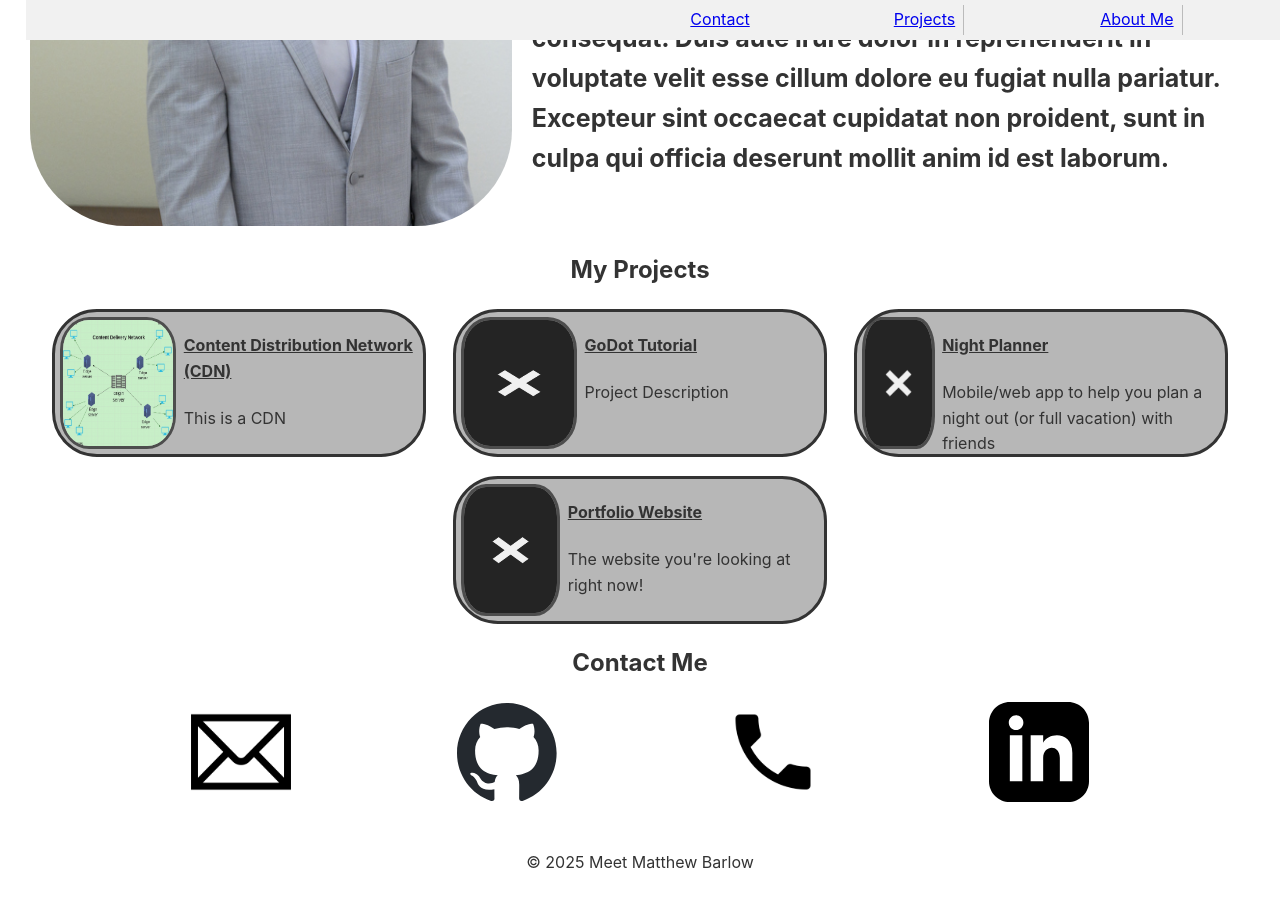
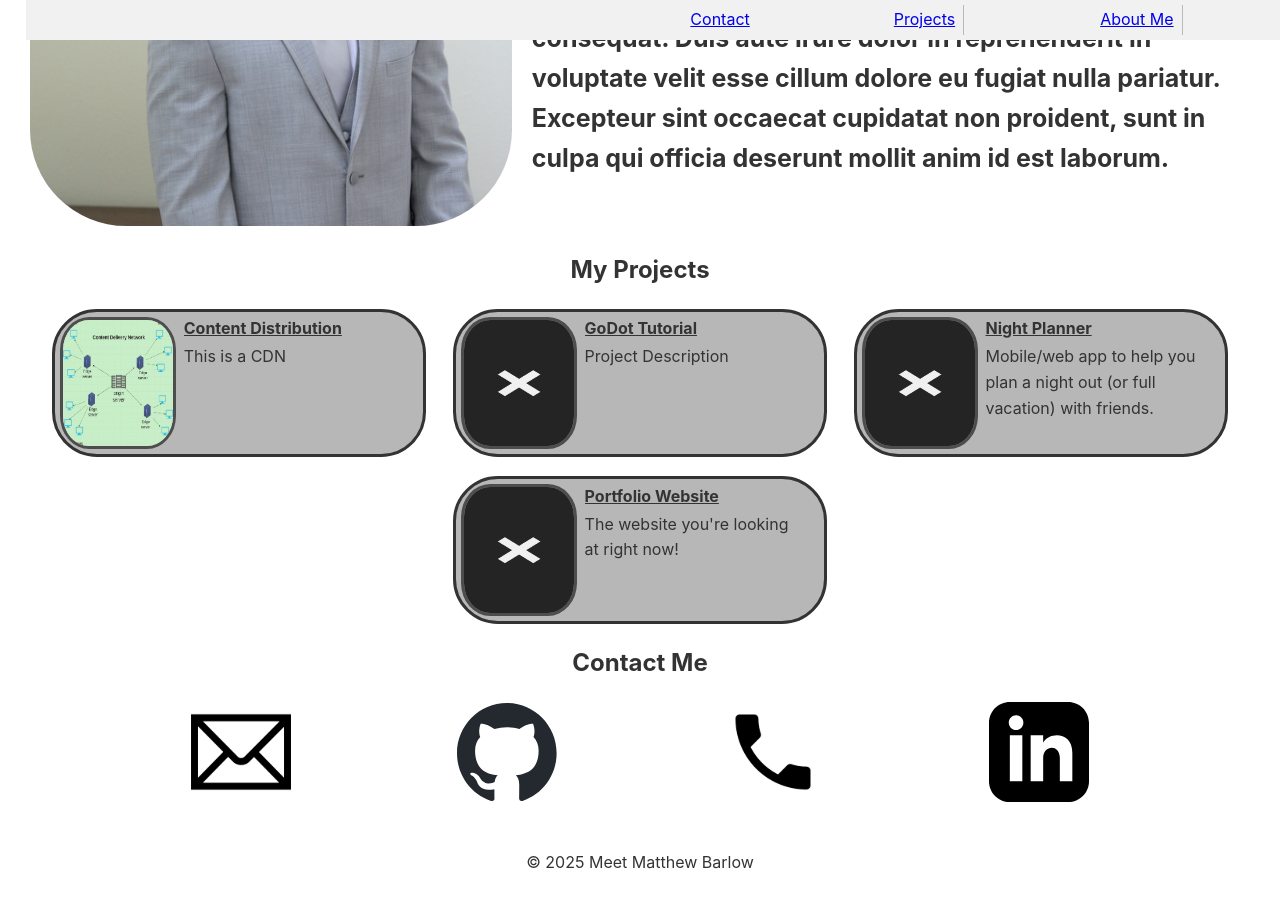
Before and after one commit to thebarlow/thebarlow.github.io, a Jekyll site: the page built from index.html, in a window 1280 px wide and 900 px high, scrolled down 322 px. Built offline with Jekyll 4.4.1, drawn with Linux system fonts in a browser that asks for light colours.

Commit message:
Changed some margins and padding for project card

```diff
--- a/assets/css/style.css
+++ b/assets/css/style.css
@@ -119,9 +119,27 @@ a:hover{
   margin-bottom:5px;
   margin-right:2%;
 }
-.project-card div{
+.project-card >div{
   display:flex;
   flex-direction:column;
+  width:60%;
+  text-align:center;
+}
+.project-card>div>h4{
+  padding-top:0px;
+  margin-top:2%;
+  margin-bottom:0px;
+  height:20%;
+  overflow:hidden;
+  text-align:left;
+}
+.project-card>div>span{
+  height:75%;
+  margin-top:0px;
+  text-align:left;
+  overflow:auto;
+  text-overflow:ellipsis;
+  margin-bottom:2%;
 }
 
 /*CONTACT SECTION*/
```
Also changed, not shown: _projects/night_planner.md (+1 -1 lines).
